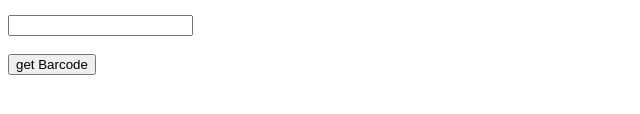
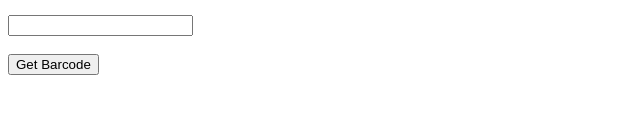
Before and after one commit to priyankasaxena11/priyankasaxena11.github.io, a plain HTML site: page index.html in a window 1280 px wide. Shown: the part 158-272 px from the top of the page, 0-640 px from the left. Drawn offline with Linux system fonts and the light colour scheme.

Commit message:
Update index.html

```diff
--- a/index.html
+++ b/index.html
@@ -15,7 +15,7 @@
                 <br/><br/>
                 <input type="text" id="barcodeValue3"/>
                 <br/><br/>
-                <button id="getBarcode">get Barcode</button>
+                <button id="getBarcode">Get Barcode</button>
             </div>
         </div>
         <script type="text/javascript" src="scan_activity.js"></script>
```
